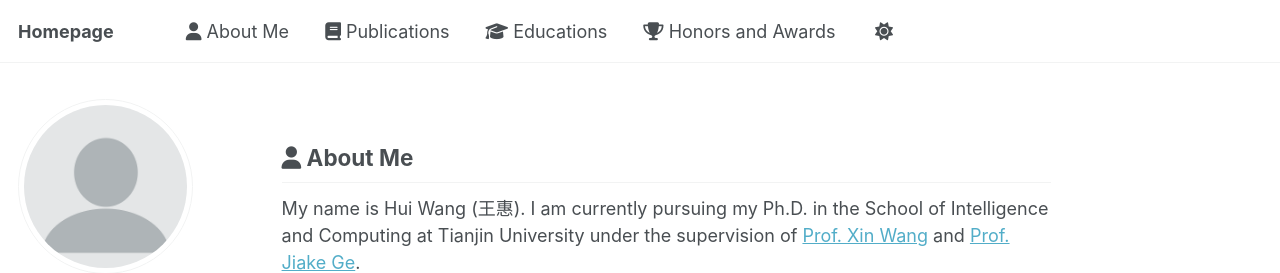
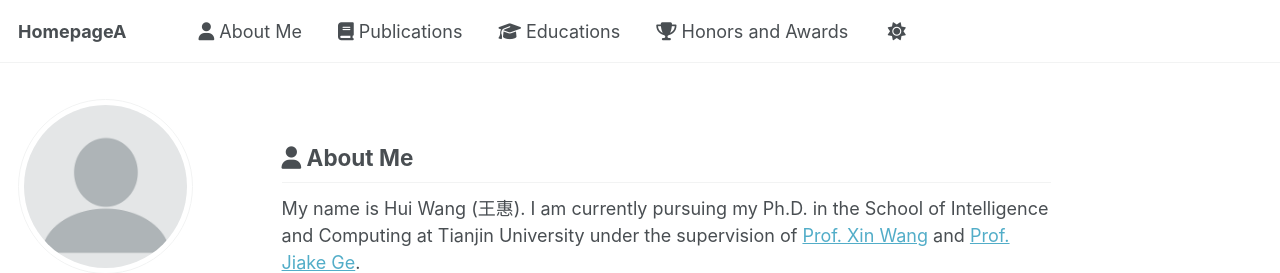
Before and after one commit to HaileyHui/wanghui, a Jekyll site: the page built from _pages/about.md, in a window 1280 px wide. Shown: the top 273 px of the page. Built offline with Jekyll 4.4.1, drawn with Linux system fonts in a browser that asks for light colours; some web fonts are replaced; a script that is not in the unit is left out.

Commit message:
Update _config.yml

```diff
--- a/_config.yml
+++ b/_config.yml
@@ -9,7 +9,7 @@
 # Basic Site Settings
 locale                   : "en-US"
 site_theme               : "default" # Currently available options are "default", "air"
-title                    : "Homepage"
+title                    : "HomepageA"
 title_separator          : "-"
 name                     : &name "Hui Wang"
 description              : &description "personal description"
```
